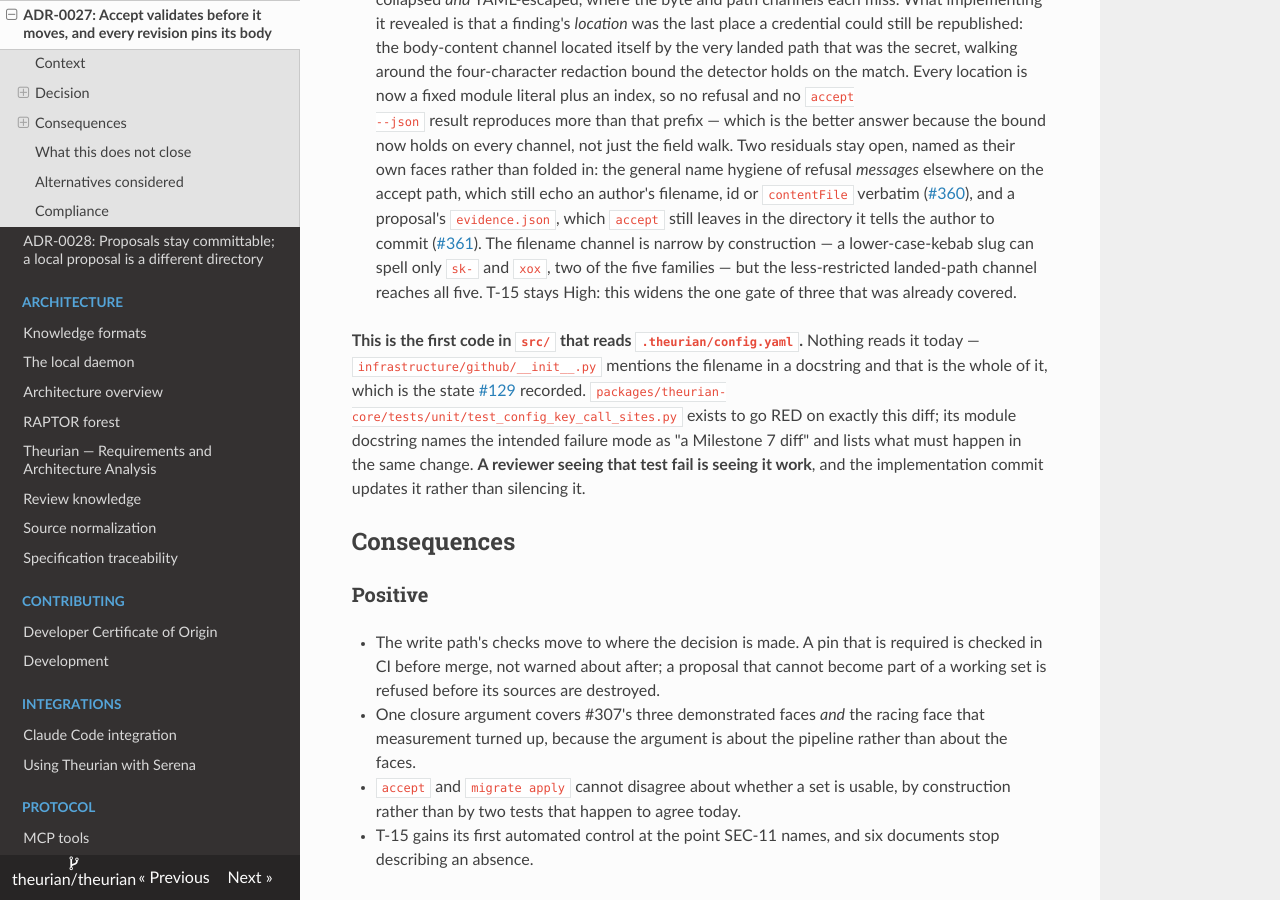
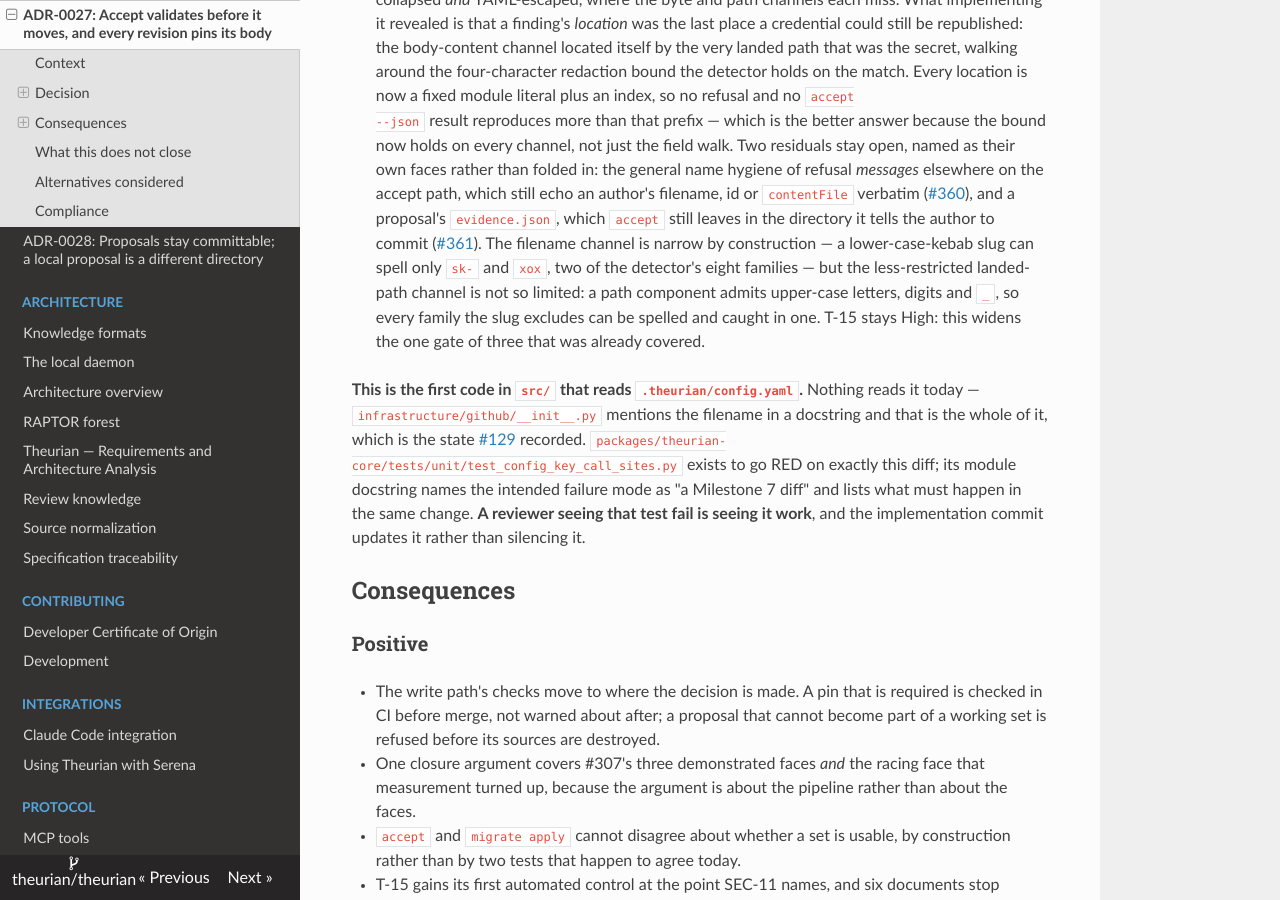
Before and after one commit to theurian/theurian, an MkDocs documentation site: the page built from docs/adr/0027-accept-validates-before-it-moves.md, in a window 1280 px wide and 900 px high, scrolled down 10005 px. Built offline with MkDocs 1.6.1, drawn with Linux system fonts in a browser that asks for light colours; some of the changed text lies outside the part shown.

Commit message:
docs(security): finish the body-path channel reach correction in ADR-0027 (#349)
The count-fix commit corrected the false 'reaches all five' family claim in
the threat model and CHANGELOG but left the two sibling instances in ADR-0027
decision 3's amendment and compliance sections, so the ADR a SEC-11 auditor
cites still stated a family count that matches nothing (the detector defines
eight families, the filename slug excludes four). Apply the same mechanism-based
framing here, closing the class by its grep-confirmed population.

Review-Finding: code-review MEDIUM — ADR-0027 retained the false 'all five' family count the count-fix corrected elsewhere
Signed-off-by: Takehide Uchida <utchy007@gmail.com>

```diff
--- a/docs/adr/0027-accept-validates-before-it-moves.md
+++ b/docs/adr/0027-accept-validates-before-it-moves.md
@@ -502,8 +502,10 @@ one of its recorded residuals.
 > `evidence.json`, which `accept` still leaves in the directory it tells the
 > author to commit ([#361](https://github.com/theurian/theurian/issues/361)). The
 > filename channel is narrow by construction — a lower-case-kebab slug can spell
-> only `sk-` and `xox`, two of the five families — but the less-restricted
-> landed-path channel reaches all five. T-15 stays High: this widens the one gate
+> only `sk-` and `xox`, two of the detector's eight families — but the
+> less-restricted landed-path channel is not so limited: a path component admits
+> upper-case letters, digits and `_`, so every family the slug excludes can be
+> spelled and caught in one. T-15 stays High: this widens the one gate
 > of three that was already covered.
 
 **This is the first code in `src/` that reads `.theurian/config.yaml`.** Nothing
@@ -834,7 +836,9 @@ no finding location is built from scanned text. All in
   `::test_a_secret_in_the_migration_s_own_filename_is_refused_under_block`. Only
   two credential families can be spelled in a lower-case-kebab slug (`sk-` and
   `xox`), which is why the fixture is `sk-`-shaped; the less-restricted
-  landed-path channel reaches all five.
+  landed-path channel is not so limited, since a path component admits upper-case
+  letters, digits and `_` (measured 2026-08-26: seven families fire by name, and
+  a `google-api-key` shape is caught as `high-entropy-token`).
 - **Each landed body path**, directory components included:
   `::test_a_secret_in_a_landed_body_leaf_is_refused_under_block`,
   `::test_a_secret_in_a_landed_body_s_directory_component_is_refused_under_block`,
```
